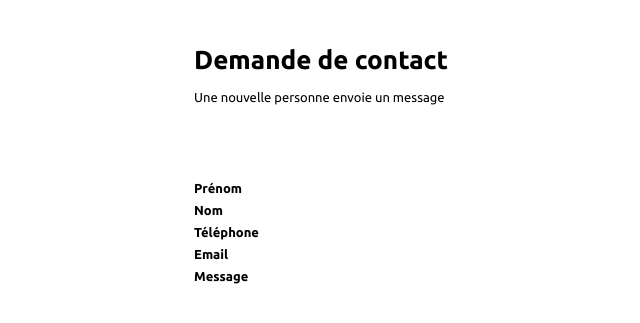
After one commit to hellodeloo/sfff4, a Symfony app: template templates/emails/contact.html.twig in a window 1280 px wide. The commit adds this page. Shown: the top 323 px of the page, without its empty margins (171-811 px from the left). Run offline with Twig, Linux system fonts and the light colour scheme; the template is opened without the code that fills it, so the values that code supplies are empty; some libraries are stand-ins or nearby versions.

Commit message:
add contact form

```diff
--- a/config/services.yaml
+++ b/config/services.yaml
@@ -4,7 +4,7 @@
 # Put parameters here that don't need to change on each machine where the app is deployed
 # https://symfony.com/doc/current/best_practices/configuration.html#application-related-configuration
 parameters:
-    locale: 'en'
+    locale: 'fr'
 
 services:
     # default configuration for services in *this* file
--- /dev/null
+++ b/templates/emails/contact.html.twig
@@ -0,0 +1,168 @@
+<!doctype html>
+<html xmlns="http://www.w3.org/1999/xhtml" xmlns:v="urn:schemas-microsoft-com:vml"
+  xmlns:o="urn:schemas-microsoft-com:office:office">
+<head><title></title><!--[if !mso]><!-- -->
+  <meta http-equiv="X-UA-Compatible" content="IE=edge"><!--<![endif]-->
+  <meta http-equiv="Content-Type" content="text/html; charset=UTF-8">
+  <meta name="viewport" content="width=device-width,initial-scale=1">
+  <style type="text/css">#outlook a {
+      padding: 0;
+    }
+
+    .ReadMsgBody {
+      width: 100%;
+    }
+
+    .ExternalClass {
+      width: 100%;
+    }
+
+    .ExternalClass * {
+      line-height: 100%;
+    }
+
+    body {
+      margin: 0;
+      padding: 0;
+      -webkit-text-size-adjust: 100%;
+      -ms-text-size-adjust: 100%;
+    }
+
+    table, td {
+      border-collapse: collapse;
+      mso-table-lspace: 0pt;
+      mso-table-rspace: 0pt;
+    }
+
+    img {
+      border: 0;
+      height: auto;
+      line-height: 100%;
+      outline: none;
+      text-decoration: none;
+      -ms-interpolation-mode: bicubic;
+    }
+
+    p {
+      display: block;
+      margin: 13px 0;
+    }</style><!--[if !mso]><!-->
+  <style type="text/css">@media only screen and (max-width: 480px) {
+      @-ms-viewport {
+        width: 320px;
+      }
+      @viewport {
+        width: 320px;
+      }
+    }</style><!--<![endif]--><!--[if mso]>
+  <xml>
+    <o:OfficeDocumentSettings>
+      <o:AllowPNG/>
+      <o:PixelsPerInch>96</o:PixelsPerInch>
+    </o:OfficeDocumentSettings>
+  </xml>
+  <![endif]--><!--[if lte mso 11]>
+  <style type="text/css">
+    .outlook-group-fix {
+      width: 100% !important;
+    }
+  </style>
+  <![endif]--><!--[if !mso]><!-->
+  <link href="https://fonts.googleapis.com/css?family=Ubuntu:300,400,500,700" rel="stylesheet" type="text/css">
+  <style type="text/css">@import url(https://fonts.googleapis.com/css?family=Ubuntu:300,400,500,700);</style>
+  <!--<![endif]-->
+  <style type="text/css">@media only screen and (min-width: 480px) {
+      .mj-column-per-100 {
+        width: 100% !important;
+        max-width: 100%;
+      }
+    }</style>
+  <style type="text/css"></style>
+</head>
+<body>
+<div><!--[if mso | IE]>
+  <table align="center" border="0" cellpadding="0" cellspacing="0" class="" style="width:600px;" width="600">
+    <tr>
+      <td style="line-height:0px;font-size:0px;mso-line-height-rule:exactly;"><![endif]-->
+  <div style="Margin:0px auto;max-width:600px;">
+    <table align="center" border="0" cellpadding="0" cellspacing="0" role="presentation" style="width:100%;">
+      <tbody>
+      <tr>
+        <td style="direction:ltr;font-size:0px;padding:20px 0;text-align:center;vertical-align:top;"><!--[if mso | IE]>
+          <table role="presentation" border="0" cellpadding="0" cellspacing="0">
+            <tr>
+              <td class="" style="vertical-align:top;width:600px;"><![endif]-->
+          <div class="mj-column-per-100 outlook-group-fix"
+            style="font-size:13px;text-align:left;direction:ltr;display:inline-block;vertical-align:top;width:100%;">
+            <table border="0" cellpadding="0" cellspacing="0" role="presentation" style="vertical-align:top;"
+              width="100%">
+              <tr>
+                <td align="left" style="font-size:0px;padding:10px 25px;word-break:break-word;">
+                  <div style="font-family:Ubuntu, Helvetica, Arial, sans-serif;font-size:13px;line-height:1;text-align:left;color:#000000;">
+                    <h1>Demande de contact</h1>
+                    <p>
+                      Une nouvelle personne envoie un message
+                    </p>
+                  </div>
+                </td>
+              </tr>
+            </table>
+          </div>
+          <!--[if mso | IE]></td></tr></table><![endif]--></td>
+      </tr>
+      </tbody>
+    </table>
+  </div>
+  <!--[if mso | IE]></td></tr></table>
+  <table align="center" border="0" cellpadding="0" cellspacing="0" class="" style="width:600px;" width="600">
+    <tr>
+      <td style="line-height:0px;font-size:0px;mso-line-height-rule:exactly;"><![endif]-->
+  <div style="Margin:0px auto;max-width:600px;">
+    <table align="center" border="0" cellpadding="0" cellspacing="0" role="presentation" style="width:100%;">
+      <tbody>
+      <tr>
+        <td style="direction:ltr;font-size:0px;padding:20px 0;text-align:center;vertical-align:top;"><!--[if mso | IE]>
+          <table role="presentation" border="0" cellpadding="0" cellspacing="0">
+            <tr>
+              <td class="" style="vertical-align:top;width:600px;"><![endif]-->
+          <div class="mj-column-per-100 outlook-group-fix"
+            style="font-size:13px;text-align:left;direction:ltr;display:inline-block;vertical-align:top;width:100%;">
+            <table border="0" cellpadding="0" cellspacing="0" role="presentation" style="vertical-align:top;"
+              width="100%">
+              <tr>
+                <td align="left" style="font-size:0px;padding:10px 25px;word-break:break-word;">
+                  <table cellpadding="0" cellspacing="0" width="100%" border="0"
+                    style="cellspacing:0;color:#000000;font-family:Ubuntu, Helvetica, Arial, sans-serif;font-size:13px;line-height:22px;table-layout:auto;width:100%;">
+                    <tr>
+                      <td style="font-weight:bold;">Prénom</td>
+                      <td>{{ contact.firstname }}</td>
+                    </tr>
+                    <tr>
+                      <td style="font-weight:bold;">Nom</td>
+                      <td>{{ contact.lastname }}</td>
+                    </tr>
+                    <tr>
+                      <td style="font-weight:bold;">Téléphone</td>
+                      <td>{{ contact.phone }}</td>
+                    </tr>
+                    <tr>
+                      <td style="font-weight:bold;">Email</td>
+                      <td>{{ contact.email }}</td>
+                    </tr>
+                    <tr>
+                      <td style="font-weight:bold;">Message</td>
+                      <td>{{ contact.message | nl2br }}</td>
+                    </tr>
+                  </table>
+                </td>
+              </tr>
+            </table>
+          </div>
+          <!--[if mso | IE]></td></tr></table><![endif]--></td>
+      </tr>
+      </tbody>
+    </table>
+  </div>
+  <!--[if mso | IE]></td></tr></table><![endif]--></div>
+</body>
+</html>
--- /dev/null
+++ b/translations/forms.fr.yaml
@@ -0,0 +1,3 @@
+Firstname: Prénom
+Lastname: Nom
+Phone: Téléphone
```
Also changed, not shown: src/Controller/Pages/ContactController.php (+24 -4 lines), src/Entity/Contact.php (added, +134 -0 lines), src/Form/ContactType.php (added, +33 -0 lines), src/Notification/ContactNotification.php (added, +46 -0 lines), templates/pages/contact.html.twig (+15 -0 lines), templates/pages/home.html.twig (+7 -0 lines), 2 other files.
